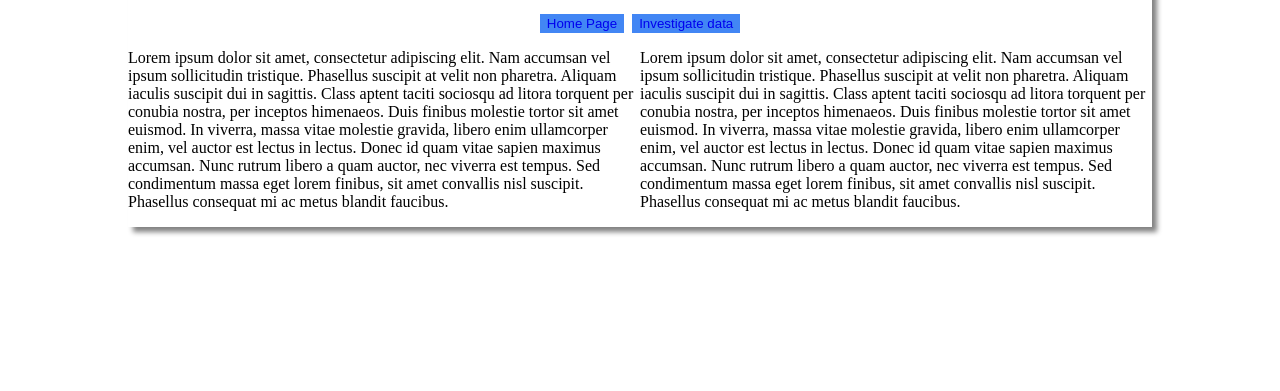
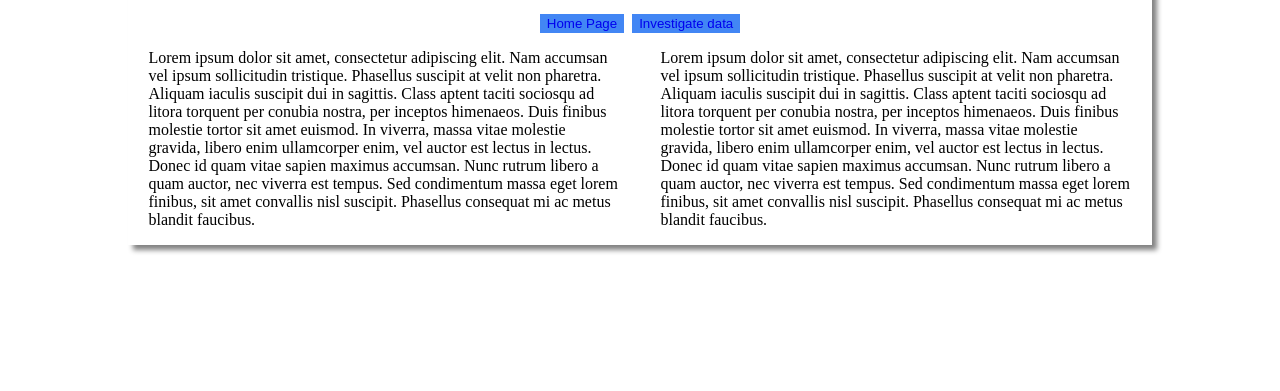
Before and after one commit to ravenusmc/titanic, a Flask app: page / in a window 1280 px wide. Shown: the part 409-800 px from the top of the page. Run offline with Flask 2, Linux system fonts and the light colour scheme.

Commit message:
minor change

```diff
--- a/static/styles/styles.css
+++ b/static/styles/styles.css
@@ -55,10 +55,14 @@ nav a {
 }
 
 .main_area_one {
+    margin-left: 2%;
+    margin-right: 2%;
     flex: 5;
 }
 
 .main_area_two {
+    margin-left: 2%;
+    margin-right: 2%;
     flex: 5;
 }
 
```
